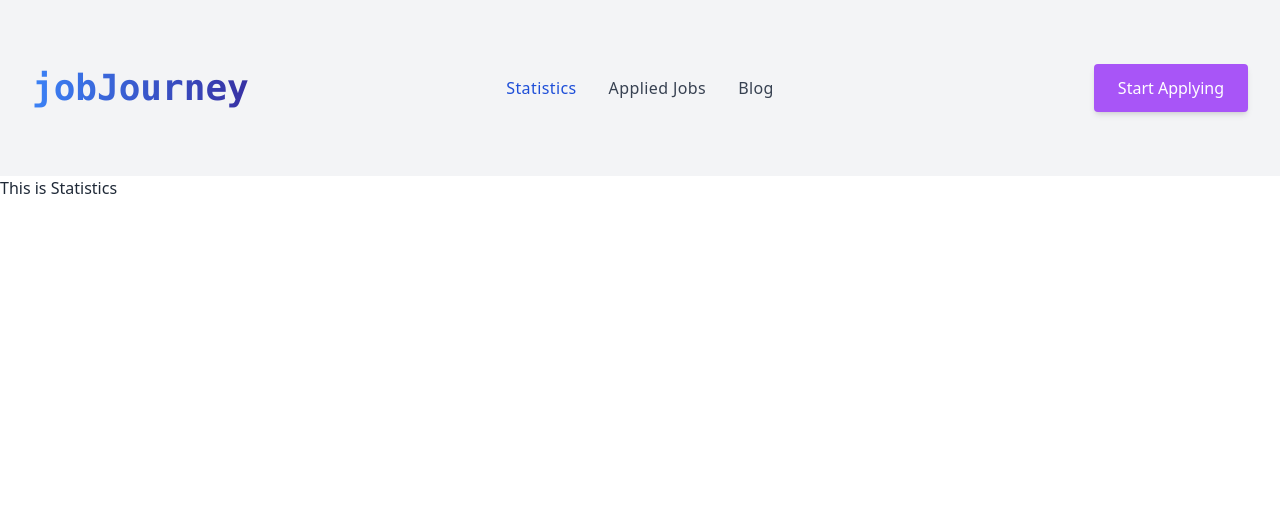
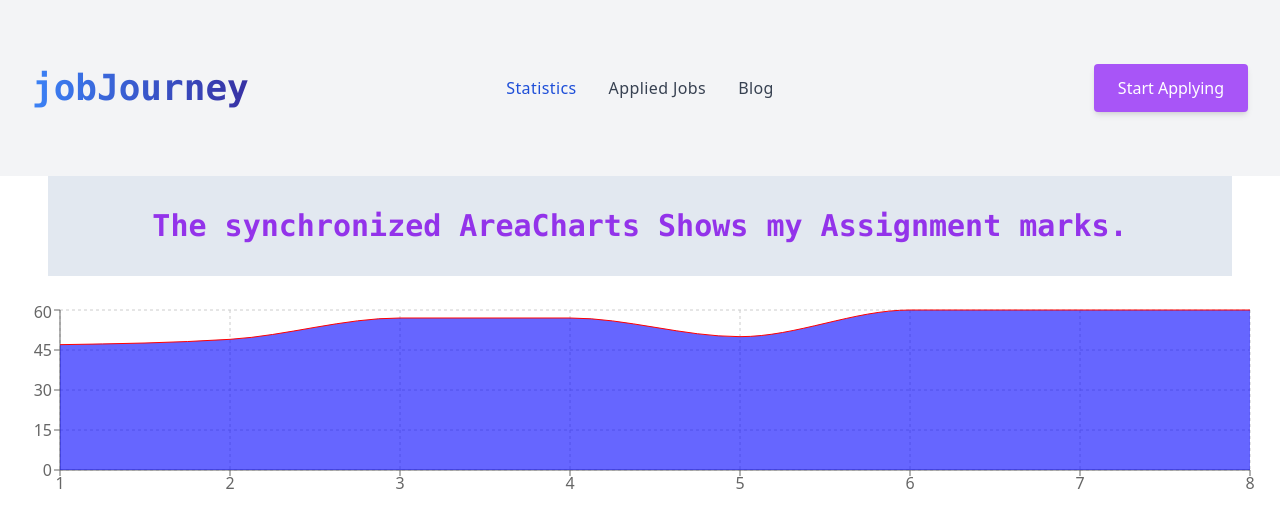
Before and after one commit to Mahmudul107/career-hub, a React (Vite) app: page /statistics in a window 1280 px wide. Shown: the top 528 px of the page. Built offline with nearby package versions, Linux system fonts and the light colour scheme.

Commit message:
Statistics page shows my assignment marks with synchronized AreaChart completed

```diff
--- a/package.json
+++ b/package.json
@@ -14,7 +14,8 @@
     "lottie-react": "^2.4.0",
     "react": "^18.2.0",
     "react-dom": "^18.2.0",
-    "react-router-dom": "^6.10.0"
+    "react-router-dom": "^6.10.0",
+    "recharts": "^2.5.0"
   },
   "devDependencies": {
     "@types/react": "^18.0.28",
--- a/src/components/Statistics.jsx
+++ b/src/components/Statistics.jsx
@@ -1,11 +1,54 @@
-import React from 'react';
+import React from "react";
+
+import {
+  AreaChart,
+  Area,
+  XAxis,
+  YAxis,
+  CartesianGrid,
+  Tooltip,
+  ResponsiveContainer,
+} from "recharts";
 
 const Statistics = () => {
-    return (
-        <div>
-            <p>This is Statistics</p>
-        </div>
-    );
+  const assignmentsMarks = [
+    { assignment: 1, marks: 47 },
+    { assignment: 2, marks: 49 },
+    { assignment: 3, marks: 57 },
+    { assignment: 4, marks: 57 },
+    { assignment: 5, marks: 50 },
+    { assignment: 6, marks: 60 },
+    { assignment: 7, marks: 60 },
+    { assignment: 8, marks: 60 },
+  ];
+
+  return (
+    <div>
+      <h1 className="text-center text-3xl text-purple-600 bg-slate-200 p-8 mb-6 font-mono font-bold mx-12">
+        The synchronized AreaCharts Shows my Assignment marks.
+      </h1>
+      <ResponsiveContainer width="100%" height={200}>
+        <AreaChart
+          width={500}
+          height={200}
+          data={assignmentsMarks}
+          syncId="anyId"
+          margin={{
+            top: 10,
+            right: 30,
+            left: 0,
+            bottom: 0,
+          }}
+        >
+          <CartesianGrid strokeDasharray="3 3" />
+          <XAxis dataKey="assignment" />
+          <YAxis />
+          <Tooltip />
+          <Area type="monotone" dataKey="marks" stroke="red" fill="blue" />
+        </AreaChart>
+      </ResponsiveContainer>
+    </div>
+  );
 };
 
 export default Statistics;
```
Also changed, not shown: 1 other file (tests, documents, lock files or other folders).
